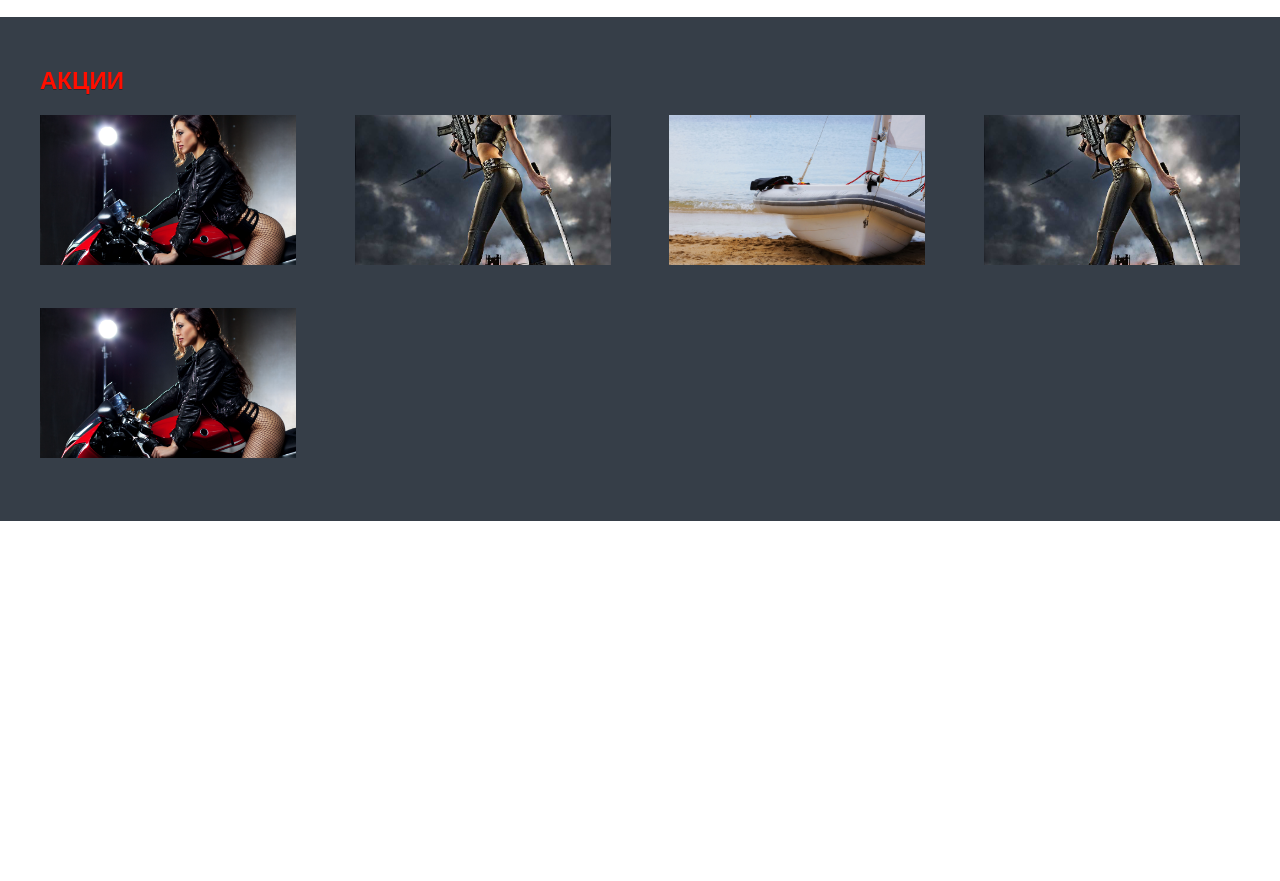
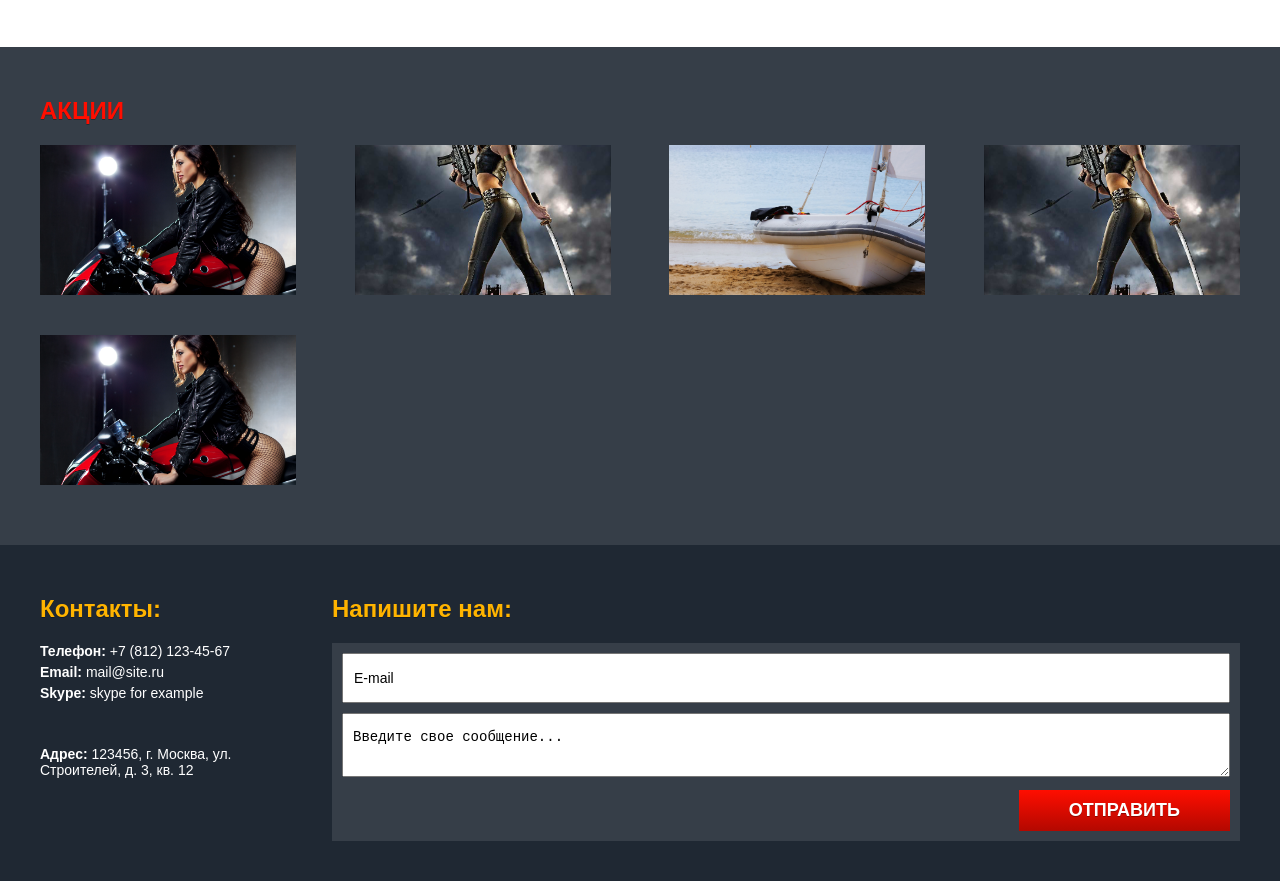
Before and after one commit to Coffalmer/binaryPerts, a website: page app/index.html in a window 1280 px wide. Shown: the part 775-1656 px from the top of the page. Before the commit the page ends 1296 px from the top, so only its background shows below. Drawn offline with Linux system fonts and the light colour scheme.

Commit message:
finish footer, fix offer

```diff
--- a/app/index.html
+++ b/app/index.html
@@ -27,7 +27,7 @@
       </div>
       <div class="contentlist-item">
         <div class="contentlist-preview">
-          <img src="pics/news-one.jpg" alt="preview">
+          <img src="pics/news-two.jpg" alt="preview">
           <a href="#">UncleGrey and MediaMonks win May's</a>
           <p>Sed ut perspiciatis, unde omnis iste natus error sit voluptatem accusantium doloremque laudantium, totam rem aperiam eaque ipsa, quae ab illo inventore veritatis et quasi architecto beatae vitae dicta sunt, explicabo.</p>
         </div>
@@ -64,5 +64,24 @@
       </div>
     </div>
   </div>
+  <div class="footer">
+    <div class="footer-content">
+      <div class="footer-contentadress">
+        <h2>Контакты:</h2>
+        <p>Телефон: <a href="tel:+78121234567" id="phone">+7 (812) 123-45-67</a></p>
+        <p>Email: <a href="mailto:mail@site.ru">mail@site.ru</a></p>
+        <p>Skype: <a href="skype:ExampleName?call">skype for example</a></p>
+        <p id="adress">Адрес: <span>123456, г. Москва, ул. Строителей, д. 3, кв. 12</span></p>
+      </div>
+      <div class="footer-contentemail">
+        <h2>Напишите нам:</h2>
+        <form action="sample.php" method="POST">
+          <input type="email" name="email" placeholder="E-mail" required>
+          <textarea name="message" placeholder="Введите свое сообщение..."></textarea>
+          <button type="submit">Отправить</button>
+        </form>
+      </div>
+    </div>
+  </div>
 </body>
 </html>
--- a/app/sass/_colors.sass
+++ b/app/sass/_colors.sass
@@ -7,4 +7,4 @@ $buttoncolor-hover: linear-gradient(to bottom, rgb(179,8,0) 0%, rgb(255,14,0) 10
 $redcolor: #ff0e00
 $yellowcolor: #ffb400
 $whitecolor: #fff
-$hovercolor: rgba(0,0,0,.7)
+$footercolor: #1f2833
--- a/app/sass/_content.sass
+++ b/app/sass/_content.sass
@@ -1,7 +1,7 @@
 .content
   min-width: 520px
   max-width: 1200px
-  padding: 30px 40px 0px 40px
+  padding: 30px 40px 30px 40px
   margin: 0 auto
 
   h2
--- /dev/null
+++ b/app/sass/_footer.sass
@@ -0,0 +1,76 @@
+.footer
+  background: $footercolor
+  min-width: 600px
+
+  &-content
+    max-width: 1200px
+    padding: 50px 40px 40px 40px
+    margin: 0 auto
+    @include flex(row, nowrap, flex-start, flex-start)
+
+    &adress
+      width: 250px
+      margin-right: 100px
+
+      h2
+        @include font(1.714em,700,$yellowcolor)
+        text-shadow: 0px 1px 0px rgba(0,0,0,.3)
+        margin: 0 0 20px 0
+
+      p
+        @include font(1em,700,$whitecolor)
+        margin: 5px 0
+        width: 192px
+
+      #phone:hover
+        color: $whitecolor
+        text-decoration: none
+
+      a
+        @include font(1em,400,$whitecolor)
+        text-decoration: none
+
+      a:hover
+        text-decoration: underline
+        color: $redcolor
+
+      span
+        @include font(1em,400,$whitecolor)
+
+      #adress
+        margin-top: 45px
+
+    &email
+      width: 100%
+
+      h2
+        @include font(1.714em,700,$yellowcolor)
+        text-shadow: 0px 1px 0px rgba(0,0,0,.3)
+        margin: 0 0 20px 0
+
+      form
+        background: $secondcolor
+        padding: 10px
+        overflow: auto
+
+      input, textarea
+        box-sizing: border-box
+        width: 100%
+        @include font(1em,400,$textcolor)
+        padding: 15px 10px
+        margin-bottom: 10px
+
+      input::placeholder, textarea::placeholder
+        color: $textcolor
+
+      button
+        float: right
+        @include font(1.286em,700,$whitecolor)
+        background: $buttoncolor
+        border: none
+        text-transform: uppercase
+        padding: 10px 50px
+        text-shadow: 0px 1px 0px rgba(0,0,0,.3)
+
+      button:hover
+        background: $buttoncolor-hover
--- a/app/sass/_offer.sass
+++ b/app/sass/_offer.sass
@@ -16,12 +16,26 @@
     &list
       @include flex(row, wrap, space-between, center)
 
+      a
+        background: $textcolor
+        width: 20vw
+        height: 150px
+        margin: 20px 0
+        cursor: pointer
+        @media screen and (max-width: 899px)
+          width: 25vw
+        @media screen and (max-width: 599px)
+          width: 250px
+
       img
         width: 20vw
         height: 150px
         object-fit: cover
-        margin: 20px 0
+        margin: 0
         @media screen and (max-width: 899px)
           width: 25vw
         @media screen and (max-width: 599px)
           width: 250px
+
+      img:hover
+        opacity: .3
--- a/app/sass/styles.sass
+++ b/app/sass/styles.sass
@@ -2,3 +2,4 @@
 @import 'header'
 @import 'content'
 @import 'offer'
+@import 'footer'
```
Also changed, not shown: app/styles/styles.css, app/styles/styles.min.css.
